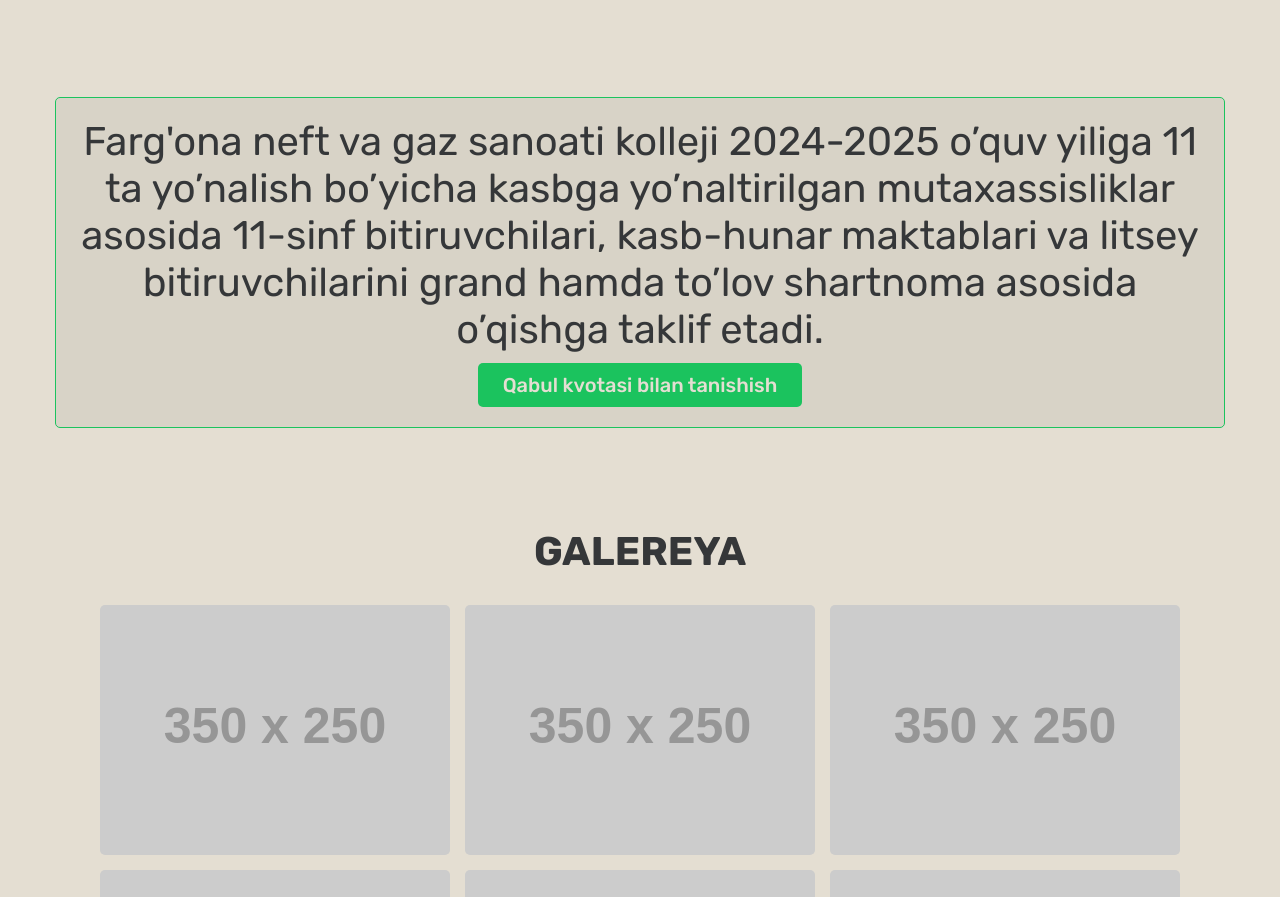
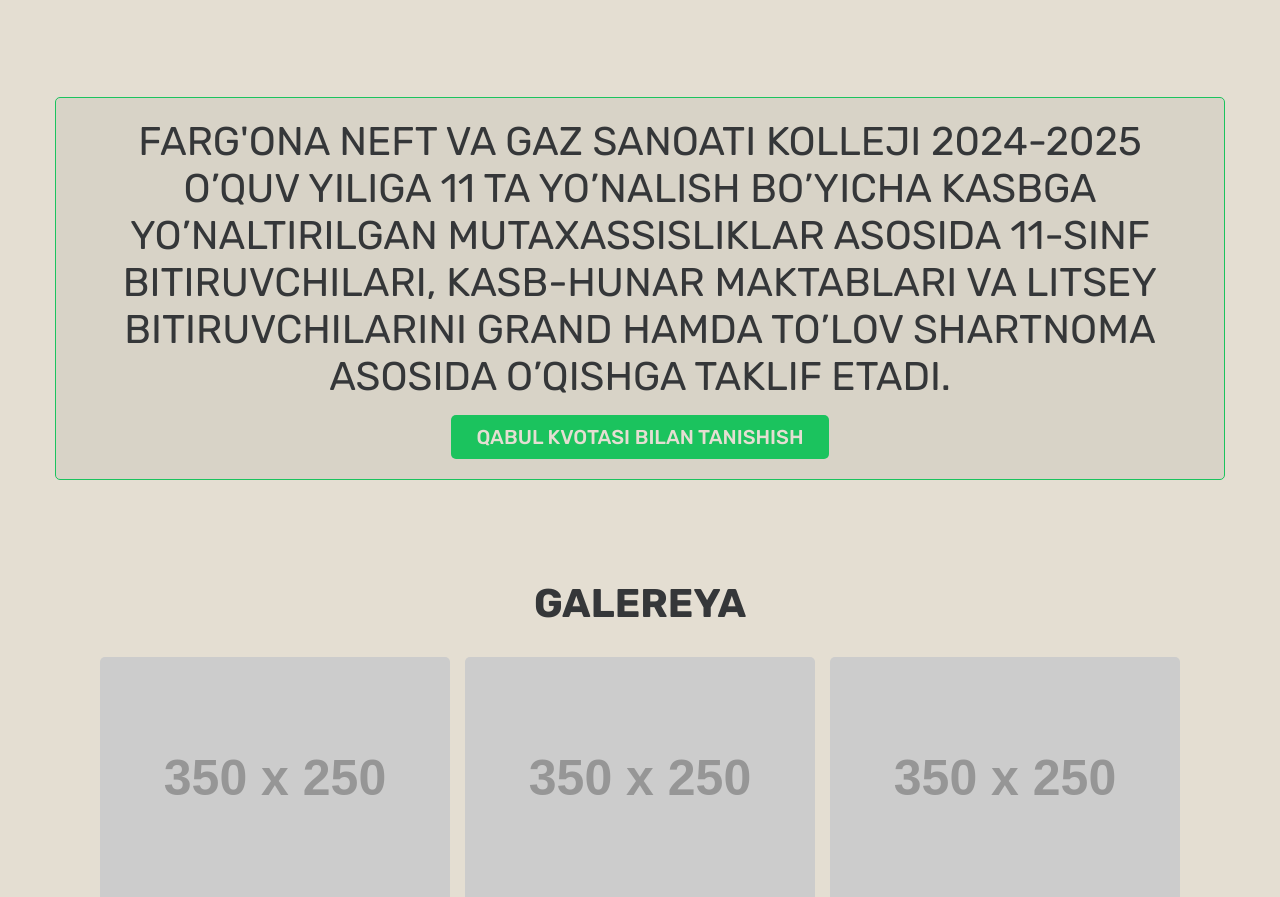
Before and after one commit to nodmalikov/fngsk, a plain HTML site: page index.html in a window 1280 px wide. Shown: the part 1407-2304 px from the top of the page. Drawn offline with Linux system fonts and the light colour scheme; placeholder pictures from the web are drawn by us.

Commit message:
Offer section update

```diff
--- a/css/main.css
+++ b/css/main.css
@@ -584,7 +584,7 @@ img {
     display: flex;
     align-items: center;
     flex-direction: column;
-    gap: 10px;
+    gap: 15px;
     transition: background-color 0.3s ease, border-color 0.3s ease;
 }
 
@@ -601,11 +601,13 @@ img {
     font-size: 40px;
     line-height: normal;
     text-align: center;
+    text-transform: uppercase;
     transition: color 0.3s ease;
     margin: 0;
 }
 
 .offer__link {
+    text-transform: uppercase;
     text-decoration: none;
     text-align: center;
     padding: 10px 25px;
```
